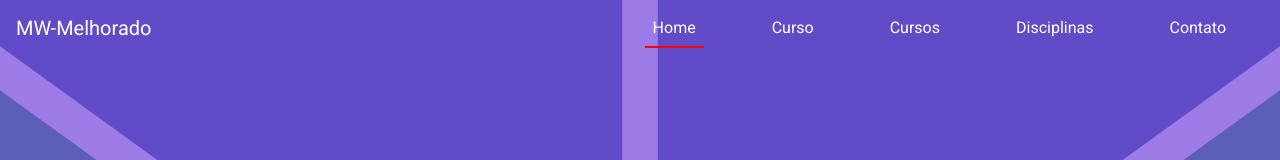
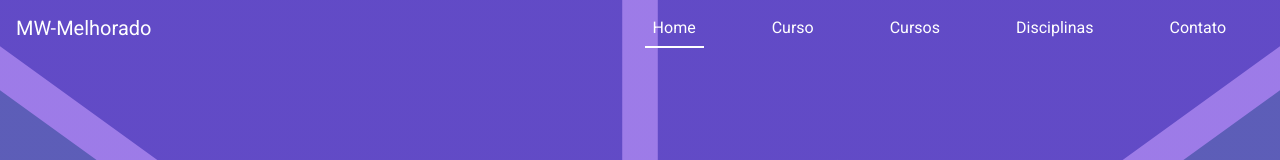
Before and after one commit to SwitchDreams/cadeomw, a React (Create React App) app: page / in a window 1280 px wide. Shown: the top 160 px of the page. Built offline with nearby package versions, Linux system fonts and the light colour scheme.

Commit message:
:art: make navlinks effect color change

```diff
--- a/src/components/Header/index.tsx
+++ b/src/components/Header/index.tsx
@@ -67,7 +67,7 @@ const Header: React.FC<HeaderBackground> = ({
   ];
 
   return (
-    <Container transparent={transparent}>
+    <Container scrolled={!navFixed} transparent={transparent}>
       <div className={navFixed ? 'scrolled' : ''}>
         <Navbar
           collapseOnSelect
--- a/src/components/Header/styles.ts
+++ b/src/components/Header/styles.ts
@@ -2,6 +2,7 @@ import styled, { css } from 'styled-components';
 
 interface ContainerProps {
   transparent: boolean;
+  scrolled: boolean;
 }
 
 export const Container = styled.div<ContainerProps>`
@@ -32,7 +33,12 @@ export const Container = styled.div<ContainerProps>`
       width: 0%;
       content: '.';
       color: transparent;
-      background: red;
+      background: #7c4fe0;
+      ${props =>
+        props.scrolled &&
+        css`
+          background: #fff;
+        `}
       height: 2px;
     }
 
```
